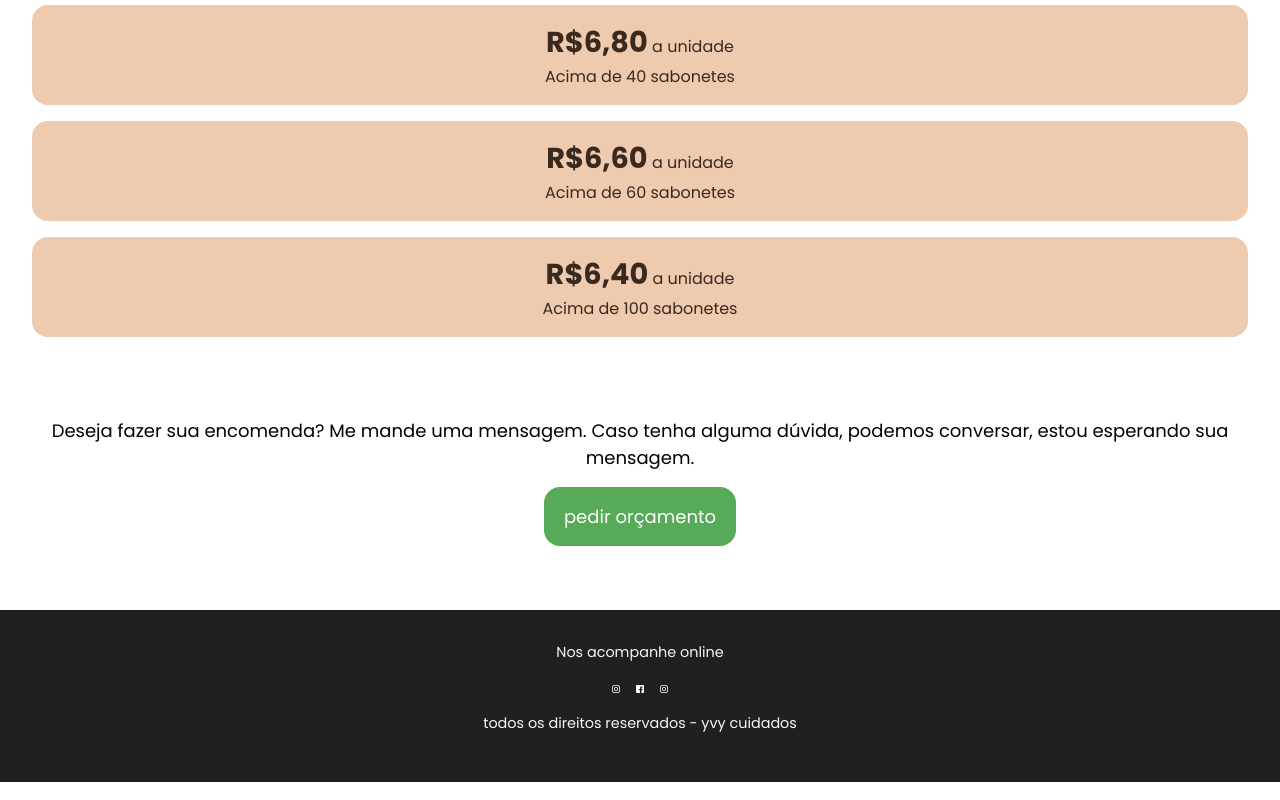
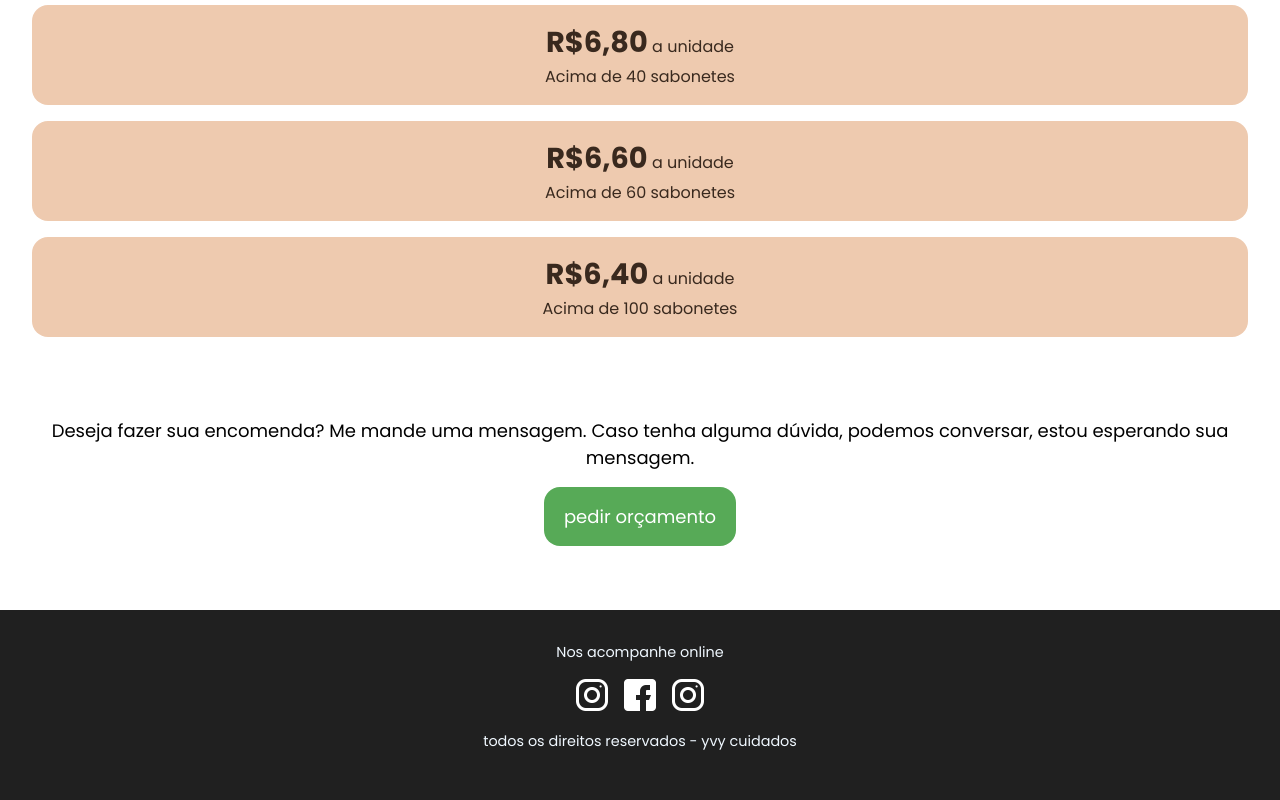
Before and after one commit to pdenilsonn/lembrancinhasYvy, a plain HTML site: page index.html in a window 1280 px wide. Shown: the part 2428-3228 px from the top of the page. Drawn offline with Linux system fonts and the light colour scheme.

Commit message:
Update styles.css

```diff
--- a/styles.css
+++ b/styles.css
@@ -158,7 +158,7 @@ footer {
 }
 
 footer img {
-    width: 0.5rem;
+    width: 2rem;
 }
 
 .redes {
@@ -167,7 +167,7 @@ footer img {
     margin-right: auto;
     justify-content: center;
     gap: 1rem;
-    width: 2rem;
+
     margin-bottom: 1rem;
 }
 
```
